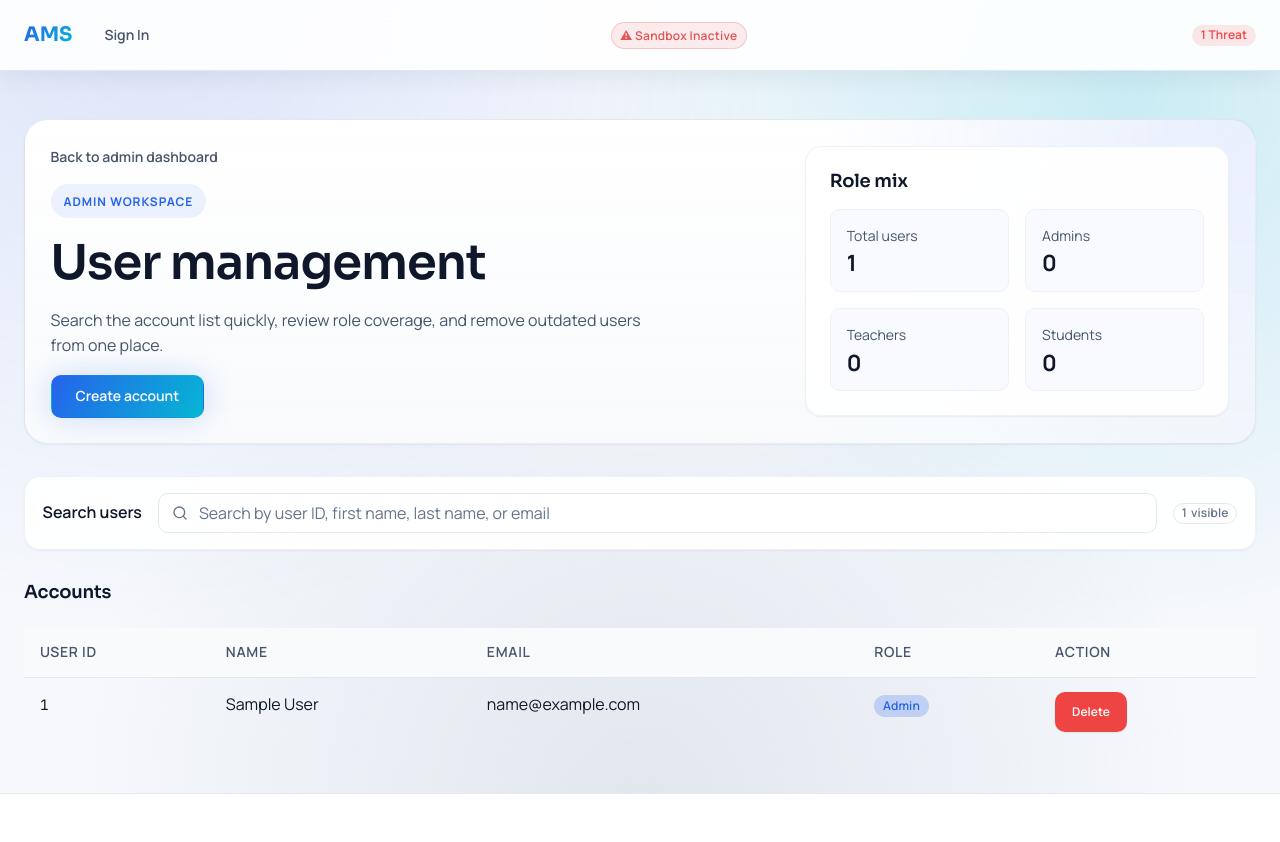
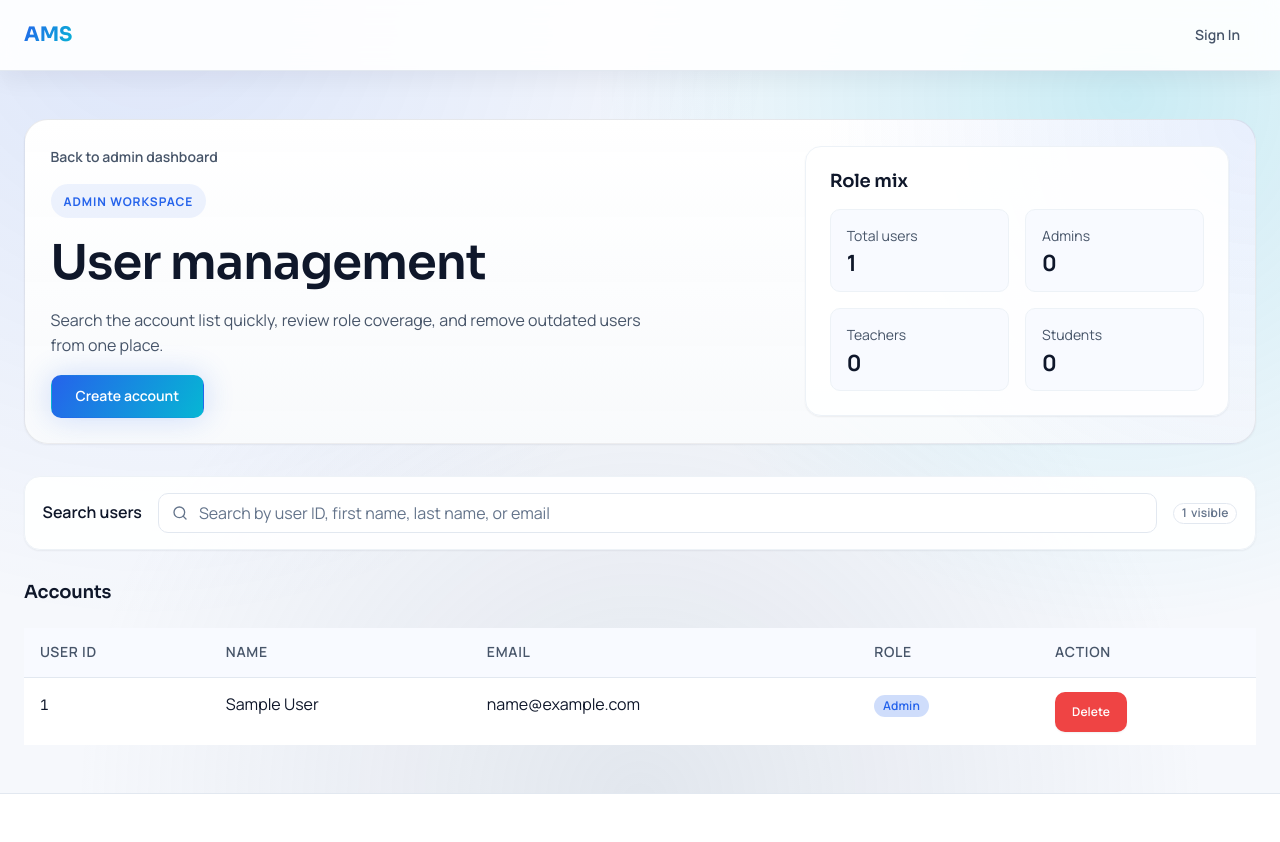
Before and after one commit to shadow4424/Automated-Marking-System-for-Web-Development-Coursework, a Python web app: template ams/templates/admin/users.html in a window 1280 px wide. Run offline with Jinja, Linux system fonts and the light colour scheme; the template is opened without the code that fills it: most values are stand-ins (such as "Sample title", 1, 10 or a date in 2020).

Commit message:
ui: polish alerts, table surfaces, and student-facing chrome

```diff
--- a/ams/static/css/components/alerts.css
+++ b/ams/static/css/components/alerts.css
@@ -6,49 +6,74 @@
     display: flex;
     align-items: flex-start;
     gap: var(--space-md);
-    padding: var(--space-md) var(--space-lg);
+    padding: calc(var(--space-sm) + var(--space-xs)) var(--space-lg);
     border-radius: var(--radius-md);
     margin-bottom: var(--space-md);
+    border: 1px solid transparent;
+    box-shadow: var(--shadow-sm);
 }
 
 .alert-success {
     background: var(--color-success-light);
-    border-left: 4px solid var(--color-success);
+    border-color: var(--color-success);
+    border-left-width: 4px;
     color: var(--color-success);
 }
 
 .alert-warning {
     background: var(--color-warning-light);
-    border-left: 4px solid var(--color-warning);
+    border-color: var(--color-warning);
+    border-left-width: 4px;
     color: var(--color-warning);
 }
 
 .alert-danger,
 .alert-error {
     background: var(--color-danger-light);
-    border-left: 4px solid var(--color-danger);
+    border-color: var(--color-danger);
+    border-left-width: 4px;
     color: var(--color-danger);
 }
 
 .alert-info {
     background: var(--color-info-light);
-    border-left: 4px solid var(--color-info);
+    border-color: var(--color-info);
+    border-left-width: 4px;
     color: var(--color-info);
+}
+
+.alert strong {
+    font-weight: 700;
 }
 
 .alert-close {
     margin-left: auto;
+    display: inline-flex;
+    align-items: center;
+    justify-content: center;
+    width: calc(var(--space-lg) + var(--space-xs));
+    height: calc(var(--space-lg) + var(--space-xs));
     padding: 0;
-    background: none;
-    border: none;
+    background: transparent;
+    border: 1px solid transparent;
+    border-radius: var(--radius-full);
     font-size: var(--text-lg);
     color: inherit;
-    opacity: 0.6;
+    opacity: 0.72;
     cursor: pointer;
+    transition: background var(--transition-fast), opacity var(--transition-fast);
 }
 
 .alert-close:hover {
     opacity: 1;
+    background: rgba(255, 255, 255, 0.45);
+}
+
+.alert-close:focus-visible {
+    outline: none;
+    opacity: 1;
+    background: rgba(255, 255, 255, 0.45);
+    box-shadow: 0 0 0 3px var(--color-primary-glow);
 }
 
 /* ----------------------------------------------------------------------------
--- a/ams/static/css/components/buttons.css
+++ b/ams/static/css/components/buttons.css
@@ -22,6 +22,8 @@
     cursor: pointer;
     text-decoration: none;
     white-space: nowrap;
+    position: relative;
+    overflow: hidden;
     transition:
         transform var(--transition-fast),
         box-shadow var(--transition-fast),
@@ -52,6 +54,7 @@
 .btn-primary {
     color: var(--color-bg);
     background: var(--gradient-primary);
+    border-color: transparent;
     box-shadow: var(--shadow-glow);
 }
 
@@ -136,6 +139,7 @@
     min-height: calc(var(--space-xl) + var(--space-md));
     padding: var(--space-md) var(--space-xl);
     font-size: var(--text-base);
+    border-radius: var(--radius-lg);
 }
 
 .btn-block {
--- a/ams/static/css/components/layout.css
+++ b/ams/static/css/components/layout.css
@@ -28,6 +28,14 @@
 
 .toolbar-count {
     margin-left: auto;
+    display: inline-flex;
+    align-items: center;
+    justify-content: center;
+    min-width: calc(var(--space-lg) + var(--space-xs));
+    padding: 0.2em 0.65em;
+    border-radius: var(--radius-full);
+    border: 1px solid var(--color-border);
+    background: var(--color-surface);
     font-size: var(--text-sm);
     color: var(--color-text-muted);
 }
@@ -548,6 +556,12 @@
     margin-bottom: var(--space-lg);
 }
 
+.section-heading-row > .badge,
+.section-heading-row > .role-badge {
+    margin-right: var(--space-xs);
+    min-width: calc(var(--space-lg) + var(--space-xs));
+}
+
 .section-copy {
     display: grid;
     gap: 0.35rem;
--- a/ams/static/css/components/tables.css
+++ b/ams/static/css/components/tables.css
@@ -6,11 +6,14 @@
     overflow-x: auto;
     border-radius: var(--radius-lg);
     border: 1px solid var(--color-border);
+    background: var(--gradient-surface);
+    box-shadow: var(--shadow-sm);
 }
 
 .table {
     width: 100%;
     border-collapse: collapse;
+    background: transparent;
 }
 
 .table th,
@@ -21,7 +24,7 @@
 }
 
 .table th {
-    background: #f8fafc;
+    background: var(--color-surface-elevated);
     font-weight: 600;
     font-size: var(--text-sm);
     color: var(--color-text-secondary);
@@ -30,11 +33,16 @@
 }
 
 .table tbody tr {
+    background: var(--color-surface);
     transition: background var(--transition-fast);
 }
 
+.table tbody tr:nth-child(even) {
+    background: var(--color-surface-elevated);
+}
+
 .table tbody tr:hover {
-    background: var(--color-surface);
+    background: var(--color-surface-hover);
 }
 
 .table tbody tr:last-child td {
--- a/ams/static/css/pages/analytics.css
+++ b/ams/static/css/pages/analytics.css
@@ -136,9 +136,10 @@
             radial-gradient(circle at top right, rgba(37, 99, 235, 0.1), transparent 34%),
             linear-gradient(180deg, rgba(255, 255, 255, 0.98) 0%, rgba(248, 250, 252, 0.96) 100%);
     }
-    .analytics-kicker {
+.analytics-kicker {
         display: inline-flex;
         align-items: center;
+        width: fit-content;
         gap: 0.5rem;
         padding: 0.45rem 0.75rem;
         border-radius: 999px;
@@ -1236,6 +1237,7 @@
 
         display: inline-flex;
         align-items: center;
+        width: fit-content;
         padding: 0.42rem 0.75rem;
         border-radius: 999px;
         background: rgba(37, 99, 235, 0.08);
--- a/ams/templates/base.html
+++ b/ams/templates/base.html
@@ -33,6 +33,7 @@
                     {% else %}
                         {% set effective_role = view_as_role or user_role %}
                     {% endif %}
+                    {% set show_staff_sandbox_status = effective_role in ['admin', 'teacher'] %}
                     {% set teacher_assignment_endpoints = ['teacher_dashboard.dashboard', 'assignment_mgmt.assignment_detail', 'assignment_mgmt.view_analytics', 'assignment_mgmt.create_assignment_route'] %}
 
                     {# Admin-only navigation (not viewing as another role, or currently on an admin page) #}
@@ -75,7 +76,7 @@
                         class="nav-link {% if request.endpoint == 'auth.login' %}active{% endif %}">Sign In</a>
                 {% endif %}
             </div>
-            {% if sandbox_status is defined %}
+            {% if sandbox_status is defined and show_staff_sandbox_status %}
             <div class="sandbox-indicator" title="{{ sandbox_status.message }}">
                 {% if sandbox_status.enforced %}
                 <span class="sandbox-badge sandbox-active">&#x1f6e1; Sandbox Active</span>
@@ -84,7 +85,7 @@
                 {% endif %}
             </div>
             {% endif %}
-            {% if threat_containers is defined and threat_containers %}
+            {% if threat_containers is defined and threat_containers and show_staff_sandbox_status %}
             <div class="sandbox-indicator" title="{{ threat_containers|length }} retained threat container(s)">
                 {{ status_badge(threat_containers|length ~ ' Threat' ~ ('s' if threat_containers|length != 1 else ''), 'danger') }}
             </div>
@@ -107,7 +108,7 @@
 
     <main class="main-content">
         <div class="container">
-            {% if sandbox_status is defined and not sandbox_status.enforced and sandbox_status.mode == 'docker' %}
+            {% if sandbox_status is defined and show_staff_sandbox_status and not sandbox_status.enforced and sandbox_status.mode == 'docker' %}
             <div class="alert alert-error sandbox-warning animate-slideUp">
                 <strong>&#x26a0; Sandbox Not Available</strong> — {{ sandbox_status.message }}
                 Submissions will be blocked until Docker sandboxing is operational.
```
Also changed, not shown: ams/static/css/pages/account-settings.css (+6 -1 lines).
